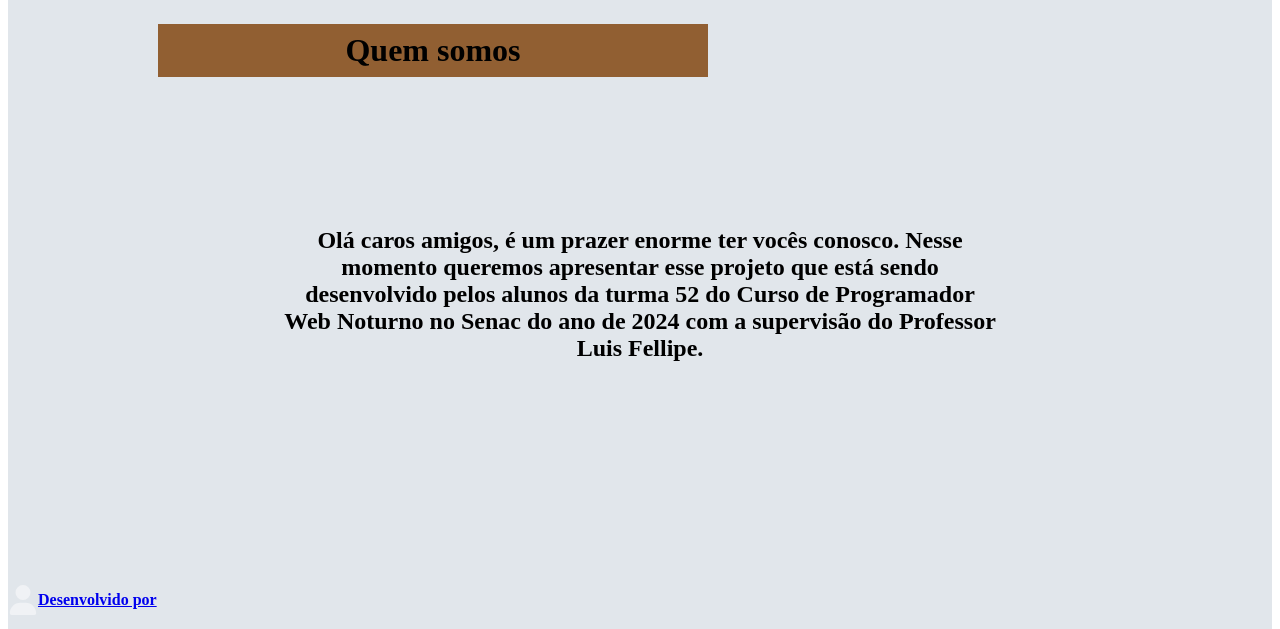
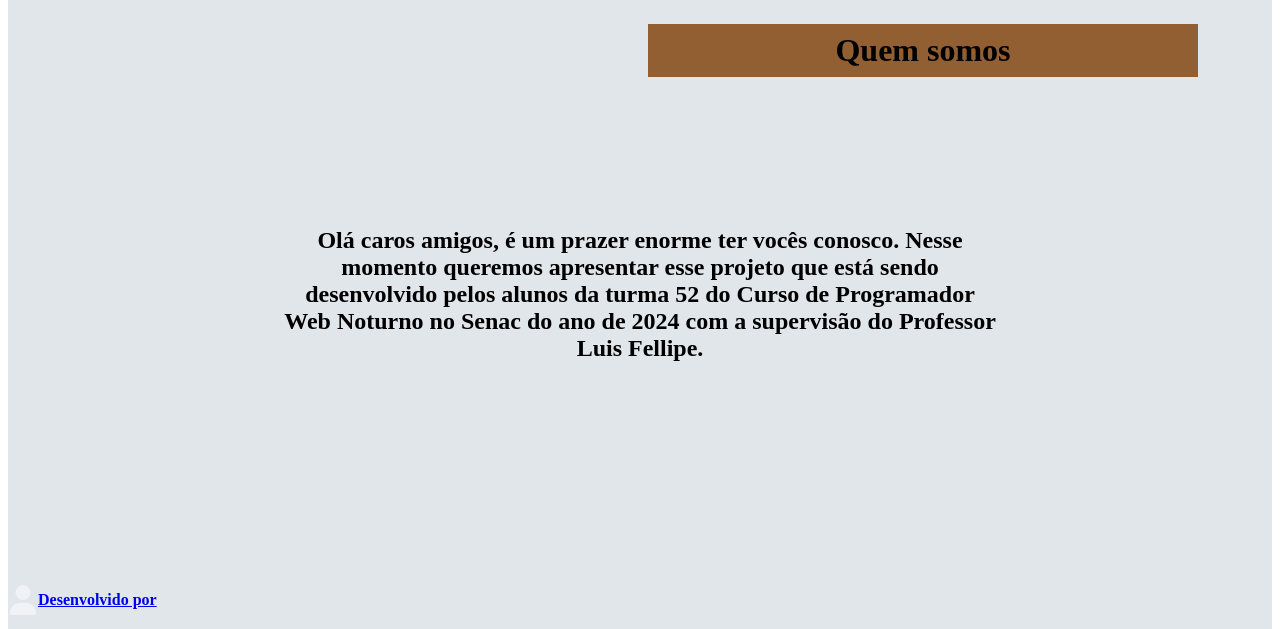
Before and after one commit to neresr0d/banco, a PHP site: page /views/quem_somos.html in a window 1280 px wide. Shown: the part 158-787 px from the top of the page. Run offline with PHP 8.4, Linux system fonts and the light colour scheme.

Commit message:
titulo h1

```diff
--- a/css/style.css
+++ b/css/style.css
@@ -124,6 +124,7 @@ footer {
     margin: 150px;
     margin-top: 1.5rem;
     justify-content: center;
+    margin-left: 40rem;
 
 
 }
```
